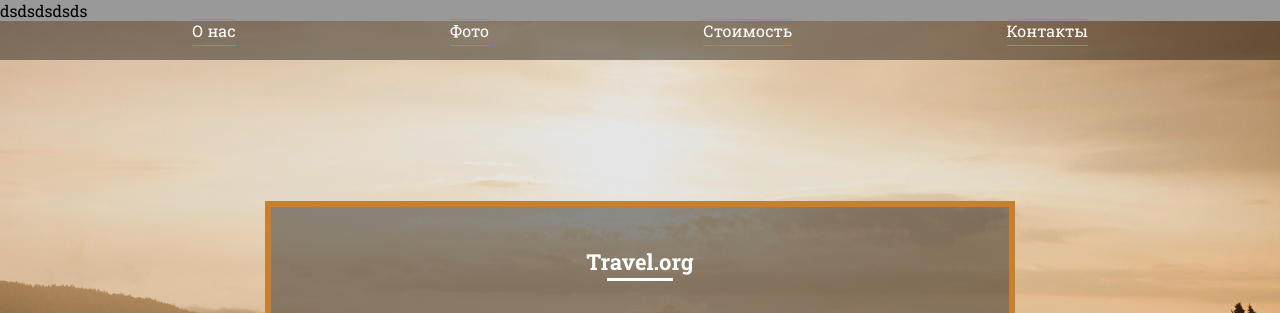
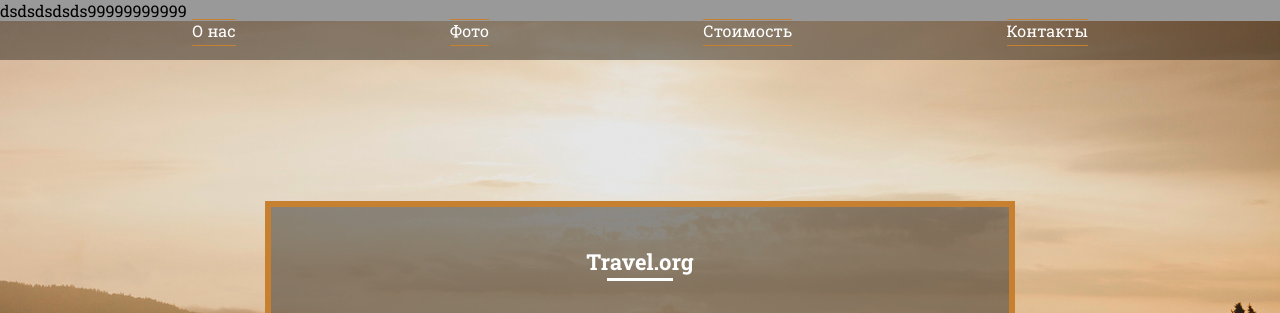
Before and after one commit to Black-Wolfi/tabs, a plain HTML site: page index.html in a window 1280 px wide. Shown: the top 313 px of the page. Drawn offline with Linux system fonts and the light colour scheme.

Commit message:
Тест 2

```diff
--- a/index.html
+++ b/index.html
@@ -3,7 +3,7 @@
 <head>
 	<meta charset="UTF-8">
 	<title>Yoga</title>
-	dsdsdsdsds
+	dsdsdsdsds99999999999
 	<link href="https://fonts.googleapis.com/css?family=Roboto+Slab:300,400,700&amp;subset=cyrillic-ext" rel="stylesheet">
 	<link rel="stylesheet" href="css/bootstrap-grid.min.css">
 	<link rel="stylesheet" href="css/style.css">
```
